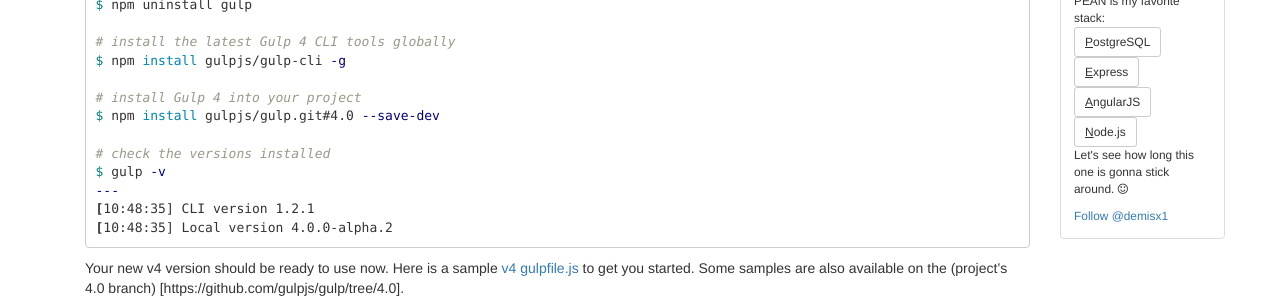
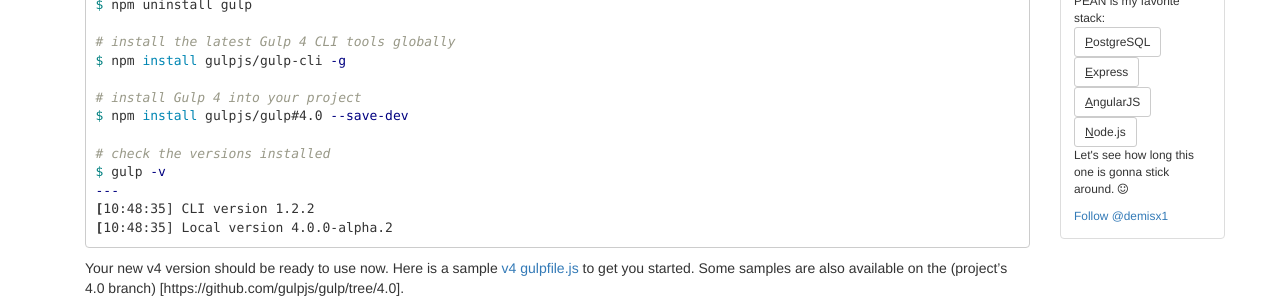
Before and after one commit to demisx/demisx.github.io, a Jekyll site: the page built from _posts/2015-01-15-install-gulp4.md, in a window 1280 px wide. Shown: the part 400-702 px from the top of the page. Built offline with Jekyll 4.4.1, drawn with Linux system fonts in a browser that asks for light colours; nearby versions of some CDN libraries; Markdown is read by kramdown in place of the engine named in the settings; comment, search, counter and statistics services are not loaded.

Commit message:
Update gulp 4 installation instructions

````diff
--- a/_config.yml
+++ b/_config.yml
@@ -1,12 +1,11 @@
 name: "P/MEAN and co."
-safe: true
 lsi: false
 host: localhost
 port: 4001
 description: Programming blog by @demisx1 on software patterns and solutions utilized in a full-stack
-markdown: redcarpet
-redcarpet:
-  extensions: ["no_intra_emphasis", "fenced_code_blocks", "autolink", "tables", "with_toc_data"]
+#redcarpet:
+#  extensions: ["no_intra_emphasis", "fenced_code_blocks", "autolink", "tables", "with_toc_data"]
 highlighter: pygments
 url: http://demisx.github.io
 excerpt_separator: <!--more-->
+gems: [jekyll-gist]
--- a/_posts/2015-01-15-install-gulp4.md
+++ b/_posts/2015-01-15-install-gulp4.md
@@ -29,12 +29,12 @@ $ npm uninstall gulp
 $ npm install gulpjs/gulp-cli -g
 
 # install Gulp 4 into your project
-$ npm install gulpjs/gulp.git#4.0 --save-dev
+$ npm install gulpjs/gulp#4.0 --save-dev
 
 # check the versions installed
 $ gulp -v
 ---
-[10:48:35] CLI version 1.2.1
+[10:48:35] CLI version 1.2.2
 [10:48:35] Local version 4.0.0-alpha.2
 ```
 
````
